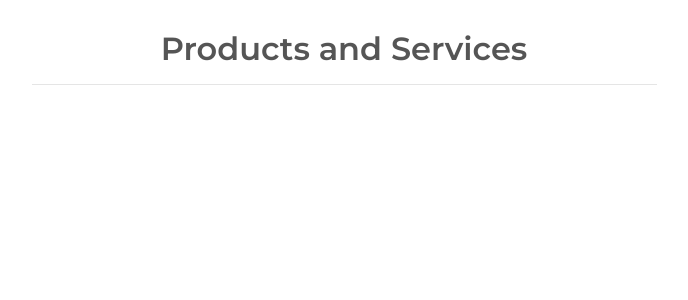
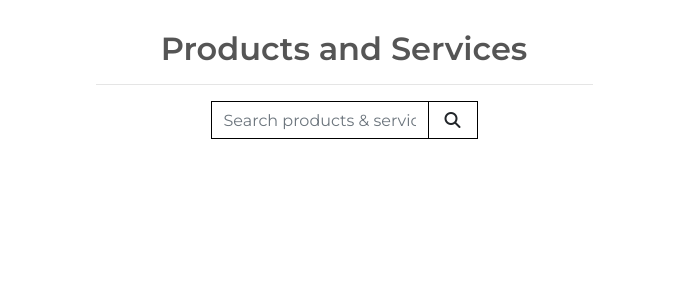
Before and after one commit to danielj314/joio-entertainment, a Django app: page /products/ in a window 1280 px wide. Shown: the part 136-436 px from the top of the page, without its empty margins (296-984 px from the left). Run offline with Django 3.2, Linux system fonts and the light colour scheme; data that the repository does not hold is empty; some libraries are stand-ins or nearby versions.

Commit message:
Added search functionality to products page

```diff
--- a/products/templates/products/products.html
+++ b/products/templates/products/products.html
@@ -10,12 +10,27 @@
 {% endblock %}
 
 {% block content %}
-<div class="container-fluid">
+<div class="container">
     <div class="row">
         <div class="col text-center mt-md-3">
             <h2>Products and Services</h2>
             <hr class="w-50 mb-3">
         </div>
+    </div>
+    <!-- Search bar -->
+    <div class="d-flex justify-content-center mb-3">
+        <form method="GET" action="{% url 'products' %}">
+            <div class="input-group w-100">
+                <input class="form-control border border-black rounded-0" type="text" name="q" placeholder="Search products & services">
+                <div class="input-group-append">
+                    <button class="form-control btn btn-black border border-black rounded-0" type="submit">
+                        <span class="icon">
+                            <i class="fas fa-search"></i>
+                        </span>
+                    </button>
+                </div>
+            </div>
+        </form>
     </div>
 
     <!--Products-->
@@ -60,7 +75,7 @@
                                     <h5 class="card-text">£{{ product.price }}</h5>
                                 </div>
                                 <div class="col-12 col-md-6 text-right">
-                                    <a href="#" class="btn btn-dark" role="button">Add to booking</a>
+                                    <a href="#" class="btn btn-neon-blue" role="button">Add to booking</a>
                                 </div>
                             </div>
                         </div>
--- a/products/views.py
+++ b/products/views.py
@@ -1,4 +1,6 @@
-from django.shortcuts import render, get_object_or_404
+from django.shortcuts import render, redirect, reverse, get_object_or_404
+from django.contrib import messages
+from django.db.models import Q
 from .models import Product
 
 
@@ -6,9 +8,21 @@ def all_products(request):
     """ A view to show all products, including sorting and search queries """
 
     products = Product.objects.all()
+    query = None
+
+    if request.GET:
+        if 'q' in request.GET:
+            query = request.GET['q']
+            if not query:
+                messages.error(request, "You didn't enter any search criteria!")
+                return redirect(reverse('products'))
+
+            queries = Q(name__icontains=query) | Q(description__icontains=query)
+            products = products.filter(queries)
 
     context = {
         'products': products,
+        'search_term': query,
     }
 
     return render(request, 'products/products.html', context)
```
